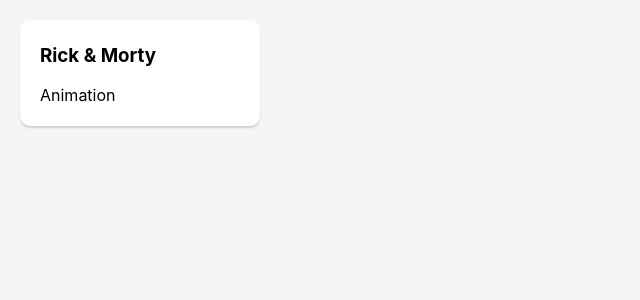
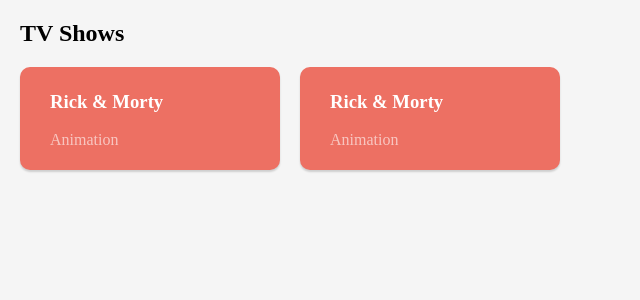
Before and after one commit to HunorMarton/learn-vue-in-20-minutes, a Vue app: page / in a window 1280 px wide. Shown: the top 300 px of the page, without its empty margins (0-640 px from the left). Built offline with nearby package versions, Linux system fonts and the light colour scheme.

Commit message:
Composition

```diff
--- a/src/App.vue
+++ b/src/App.vue
@@ -1,18 +1,15 @@
+<script>
+import Card from './Card';
+
+export default {
+  components: {
+    Card
+  }
+}
+</script>
+
 <template>
-  <div class="Card">
-    <h3>Rick & Morty</h3>
-    <p>Animation</p>
-  </div>
+  <h2>TV Shows</h2>
+  <Card />
+  <Card />
 </template>
-
-<style scoped>
-.Card {
-  background-color: #ffffff;
-  border-radius: 10px;
-  box-shadow: 0 2px 2px 0 rgba(0,0,0,0.16);
-  display: inline-block;
-  margin: 20px;
-  padding: 5px 20px;
-  width: 200px;
-}
-</style>
--- /dev/null
+++ b/src/Card.vue
@@ -0,0 +1,24 @@
+<template>
+  <div>
+    <h3>Rick & Morty</h3>
+    <p>Animation</p>
+  </div>
+</template>
+
+<style scoped>
+div {
+  background-color: #ED7063;
+  border-radius: 10px;
+  box-shadow: 0 2px 2px 0 rgba(0,0,0,0.16);
+  color: white;
+  display: inline-block;
+  margin: 0 20px 20px 0;
+  padding: 5px 30px;
+  width: 200px;
+}
+
+p {
+  font-family: 'Fira Code';
+  opacity: 0.6;
+}
+</style>
--- a/src/index.css
+++ b/src/index.css
@@ -1,9 +1,8 @@
 body {
   margin: 0;
   background-color: #F5F5F5;
-  font-family: -apple-system, BlinkMacSystemFont, 'Segoe UI', 'Roboto', 'Oxygen',
-    'Ubuntu', 'Cantarell', 'Fira Sans', 'Droid Sans', 'Helvetica Neue',
-    sans-serif;
+  margin: 20px;
+  font-family: Montserrat;
   -webkit-font-smoothing: antialiased;
   -moz-osx-font-smoothing: grayscale;
 }
```
